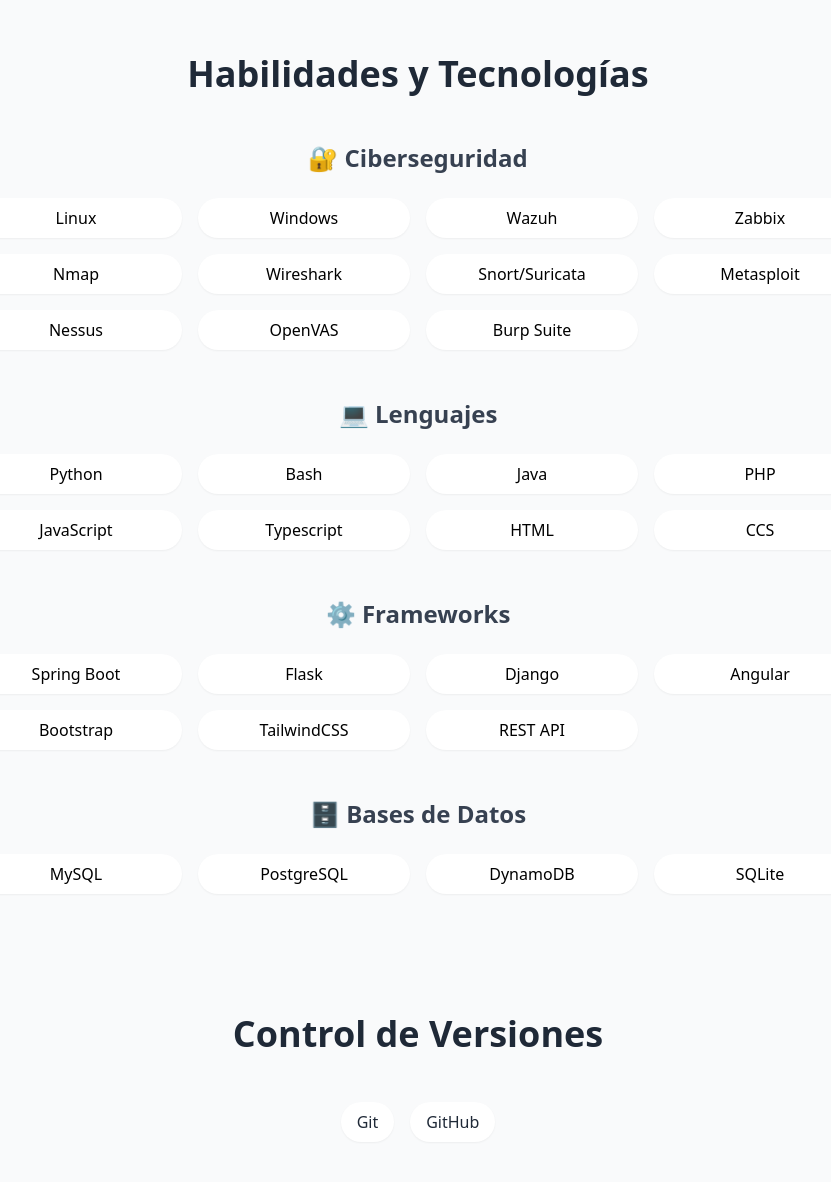
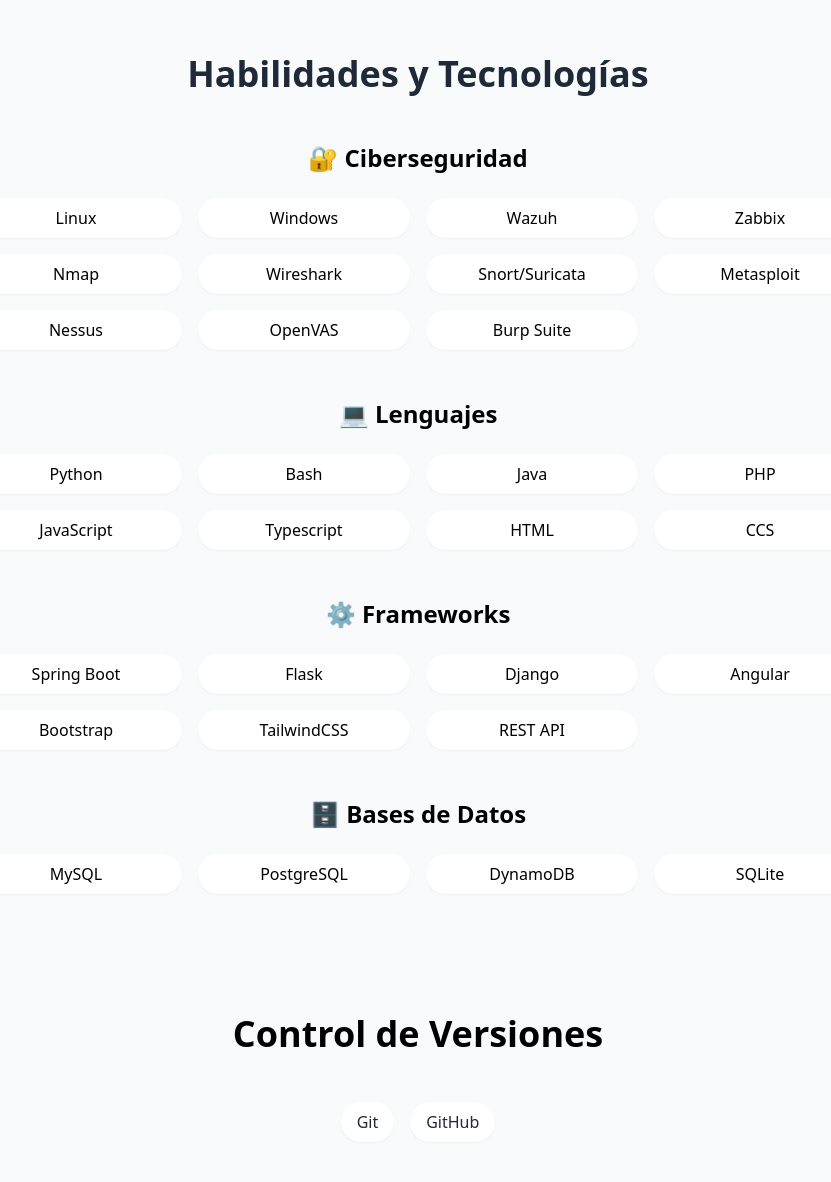
Before and after one commit to ivanfr12/Portafolio_mio, a plain HTML site: page index.html in a window 1280 px wide. Shown: the part 1139-2321 px from the top of the page, without its empty margins (222-1053 px from the left). Drawn offline with nearby package versions, Linux system fonts and the light colour scheme.

Commit message:
Update index.html

```diff
--- a/index.html
+++ b/index.html
@@ -73,7 +73,7 @@
 
     <!-- Ciberseguridad -->
     <div class="mb-12">
-      <h3 class="text-2xl font-semibold text-gray-700 mb-6 text-center">🔐 Ciberseguridad</h3>
+      <h3 class="text-2xl font-semibold text-white-700 mb-6 text-center">🔐 Ciberseguridad</h3>
       <div class="grid grid-cols-2 sm:grid-cols-3 md:grid-cols-4 gap-4 max-w-4xl mx-auto">
         <span class="bg-white px-4 py-2 rounded-full text-center shadow-sm">Linux</span>
         <span class="bg-white px-4 py-2 rounded-full text-center shadow-sm">Windows</span>
@@ -91,7 +91,7 @@
 
     <!-- Lenguajes -->
     <div class="mb-12">
-      <h3 class="text-2xl font-semibold text-gray-700 mb-6 text-center">💻 Lenguajes</h3>
+      <h3 class="text-2xl font-semibold text-white-700 mb-6 text-center">💻 Lenguajes</h3>
       <div class="grid grid-cols-2 sm:grid-cols-3 md:grid-cols-4 gap-4 max-w-4xl mx-auto">
         <span class="bg-white px-4 py-2 rounded-full text-center shadow-sm">Python</span>
         <span class="bg-white px-4 py-2 rounded-full text-center shadow-sm">Bash</span>
@@ -106,7 +106,7 @@
 
     <!-- Frameworks -->
     <div class="mb-12">
-      <h3 class="text-2xl font-semibold text-gray-700 mb-6 text-center">⚙ Frameworks</h3>
+      <h3 class="text-2xl font-semibold text-white-700 mb-6 text-center">⚙ Frameworks</h3>
       <div class="grid grid-cols-2 sm:grid-cols-3 md:grid-cols-4 gap-4 max-w-4xl mx-auto">
         <span class="bg-white px-4 py-2 rounded-full text-center shadow-sm">Spring Boot</span>
         <span class="bg-white px-4 py-2 rounded-full text-center shadow-sm">Flask</span>
@@ -123,7 +123,7 @@
 
     <!-- Bases de Datos -->
     <div>
-      <h3 class="text-2xl font-semibold text-gray-700 mb-6 text-center">🗄 Bases de Datos</h3>
+      <h3 class="text-2xl font-semibold text-white-700 mb-6 text-center">🗄 Bases de Datos</h3>
       <div class="grid grid-cols-2 sm:grid-cols-3 md:grid-cols-4 gap-4 max-w-4xl mx-auto">
         <span class="bg-white px-4 py-2 rounded-full text-center shadow-sm">MySQL</span>
         <span class="bg-white px-4 py-2 rounded-full text-center shadow-sm">PostgreSQL</span>
@@ -137,7 +137,7 @@
 <!-- Skills Section Control de Versiones -->
 <section class="py-10 bg-gray-50">
     <div class="container mx-auto px-6">
-        <h2 class="text-3xl md:text-4xl font-bold text-center text-gray-800 mb-12">Control de Versiones</h2>
+        <h2 class="text-3xl md:text-4xl font-bold text-center text-white-800 mb-12">Control de Versiones</h2>
         <div class="flex flex-wrap justify-center gap-4 max-w-4xl mx-auto">
             <span class="bg-white px-4 py-2 rounded-full text-gray-800 font-medium shadow-sm">Git</span>
             <span class="bg-white px-4 py-2 rounded-full text-gray-800 font-medium shadow-sm">GitHub</span>
```
